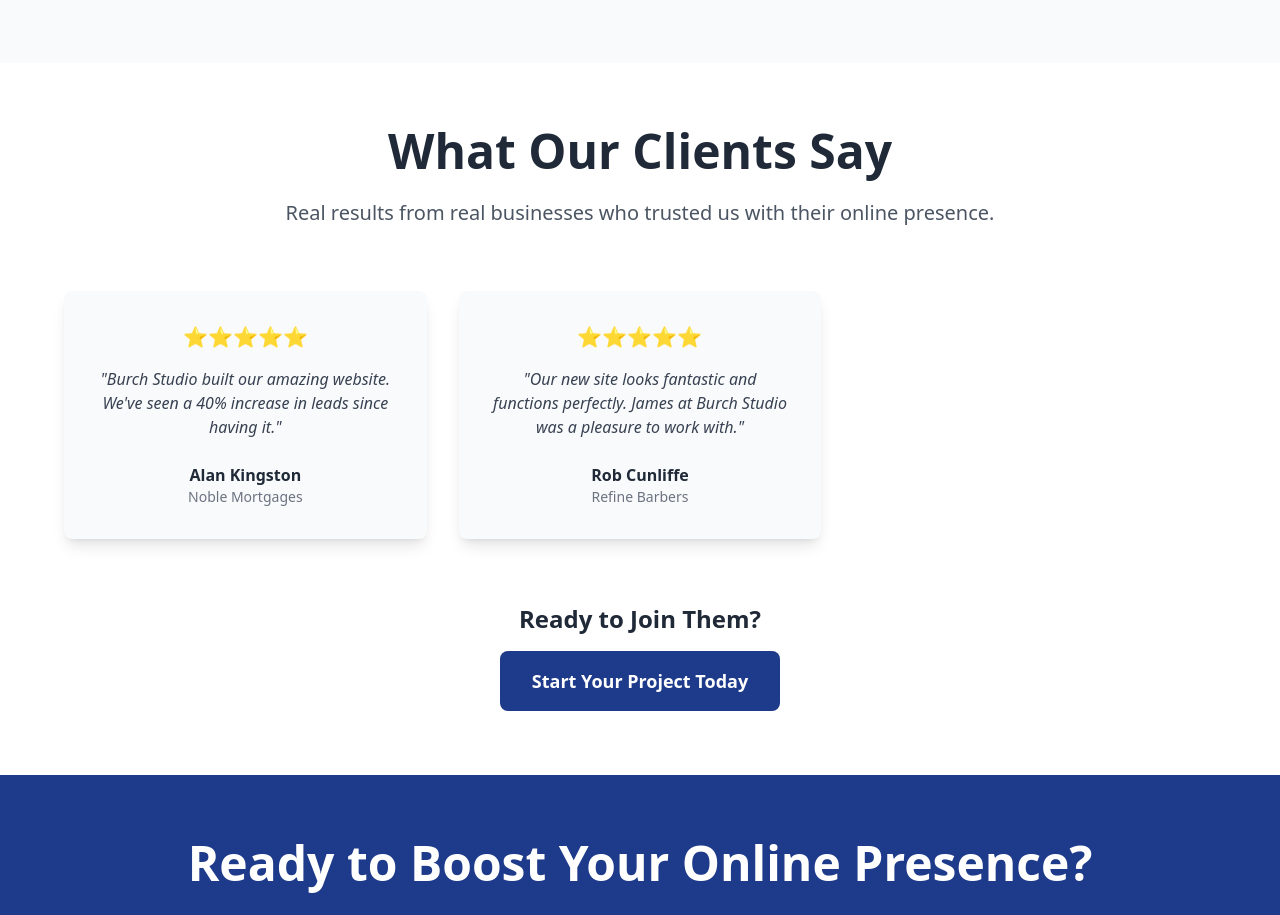
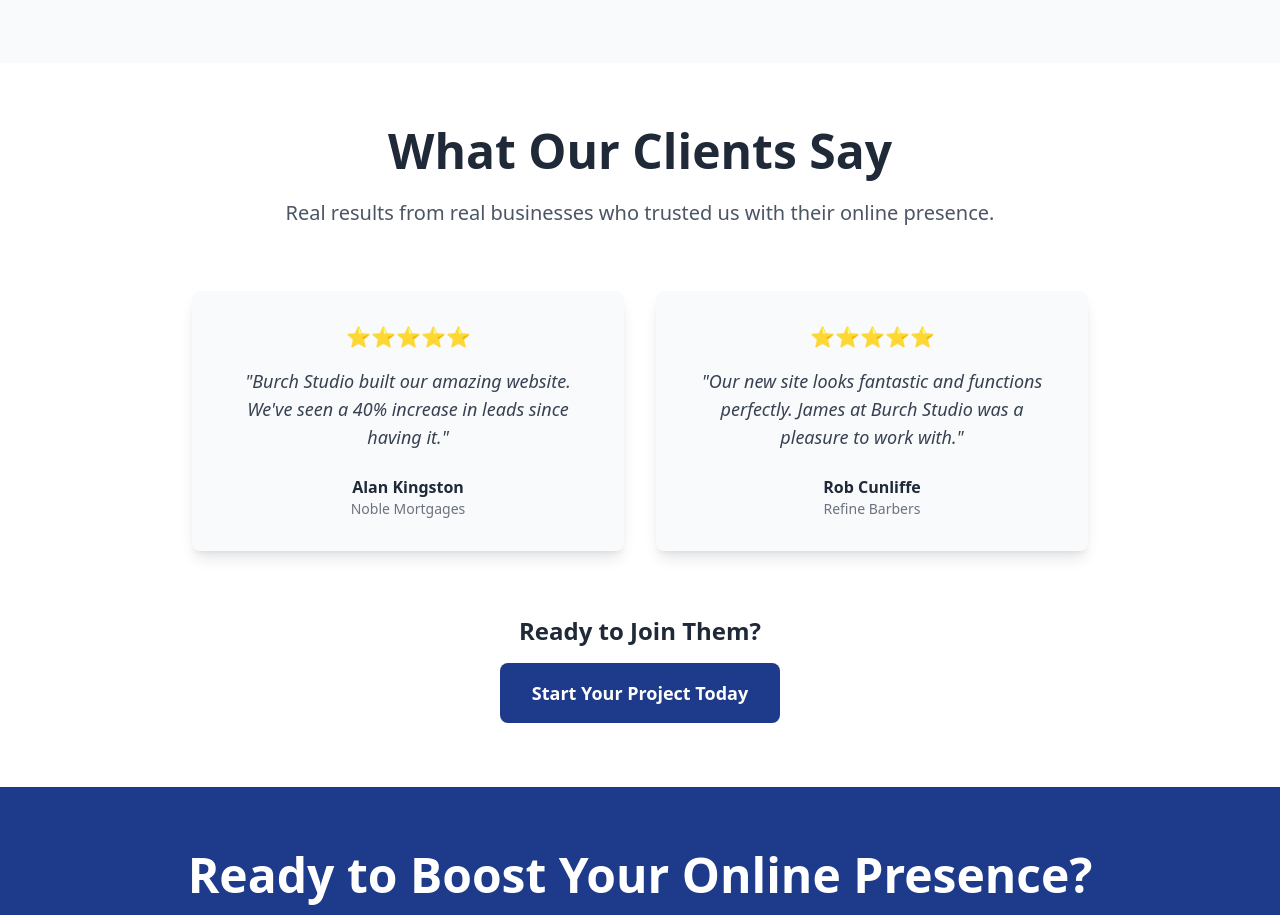
Before and after one commit to James-Burch/burchstudio-website, a React (Vite) app: page / in a window 1280 px wide. Shown: the part 1105-2020 px from the top of the page. Built offline with nearby package versions, Linux system fonts and the light colour scheme.

Commit message:
fix: center testimonials section and adjust for 2 testimonials

```diff
--- a/src/components/sections/Testimonials.tsx
+++ b/src/components/sections/Testimonials.tsx
@@ -1,5 +1,5 @@
-import React from "react";
-import { Link } from "react-router-dom";
+import React from 'react';
+import { Link } from 'react-router-dom';
 
 const Testimonials: React.FC = () => {
   const testimonials = [
@@ -7,30 +7,29 @@ const Testimonials: React.FC = () => {
       name: "Alan Kingston",
       company: "Noble Mortgages",
       text: "Burch Studio built our amazing website. We've seen a 40% increase in leads since having it.",
-      rating: 5,
+      rating: 5
     },
     {
       name: "Rob Cunliffe",
       company: "Refine Barbers",
       text: "Our new site looks fantastic and functions perfectly. James at Burch Studio was a pleasure to work with.",
-      rating: 5,
-    },
+      rating: 5
+    }
   ];
 
   return (
     <section className="section-padding bg-white dark:bg-gray-900">
-      <div className="container">
+      <div className="container mx-auto px-4">
         <div className="text-center mb-16">
           <h2 className="text-4xl md:text-5xl font-bold mb-6 text-brand-charcoal dark:text-white">
             What Our Clients Say
           </h2>
           <p className="text-xl text-gray-600 dark:text-gray-300 max-w-3xl mx-auto">
-            Real results from real businesses who trusted us with their online
-            presence.
+            Real results from real businesses who trusted us with their online presence.
           </p>
         </div>
 
-        <div className="grid md:grid-cols-3 gap-8 max-w-6xl mx-auto">
+        <div className="grid md:grid-cols-2 gap-8 max-w-4xl mx-auto mb-16">
           {testimonials.map((testimonial, index) => (
             <div
               key={index}
@@ -39,13 +38,11 @@ const Testimonials: React.FC = () => {
               {/* Star rating */}
               <div className="flex justify-center mb-4">
                 {[...Array(testimonial.rating)].map((_, i) => (
-                  <span key={i} className="text-yellow-400 text-xl">
-                    ⭐
-                  </span>
+                  <span key={i} className="text-yellow-400 text-xl">⭐</span>
                 ))}
               </div>
 
-              <p className="text-gray-700 dark:text-gray-300 mb-6 text-center italic">
+              <p className="text-gray-700 dark:text-gray-300 mb-6 text-center italic text-lg">
                 "{testimonial.text}"
               </p>
 
@@ -62,7 +59,7 @@ const Testimonials: React.FC = () => {
         </div>
 
         {/* CTA Section */}
-        <div className="text-center mt-16">
+        <div className="text-center">
           <h3 className="text-2xl font-bold mb-4 text-brand-charcoal dark:text-white">
             Ready to Join Them?
           </h3>
```
